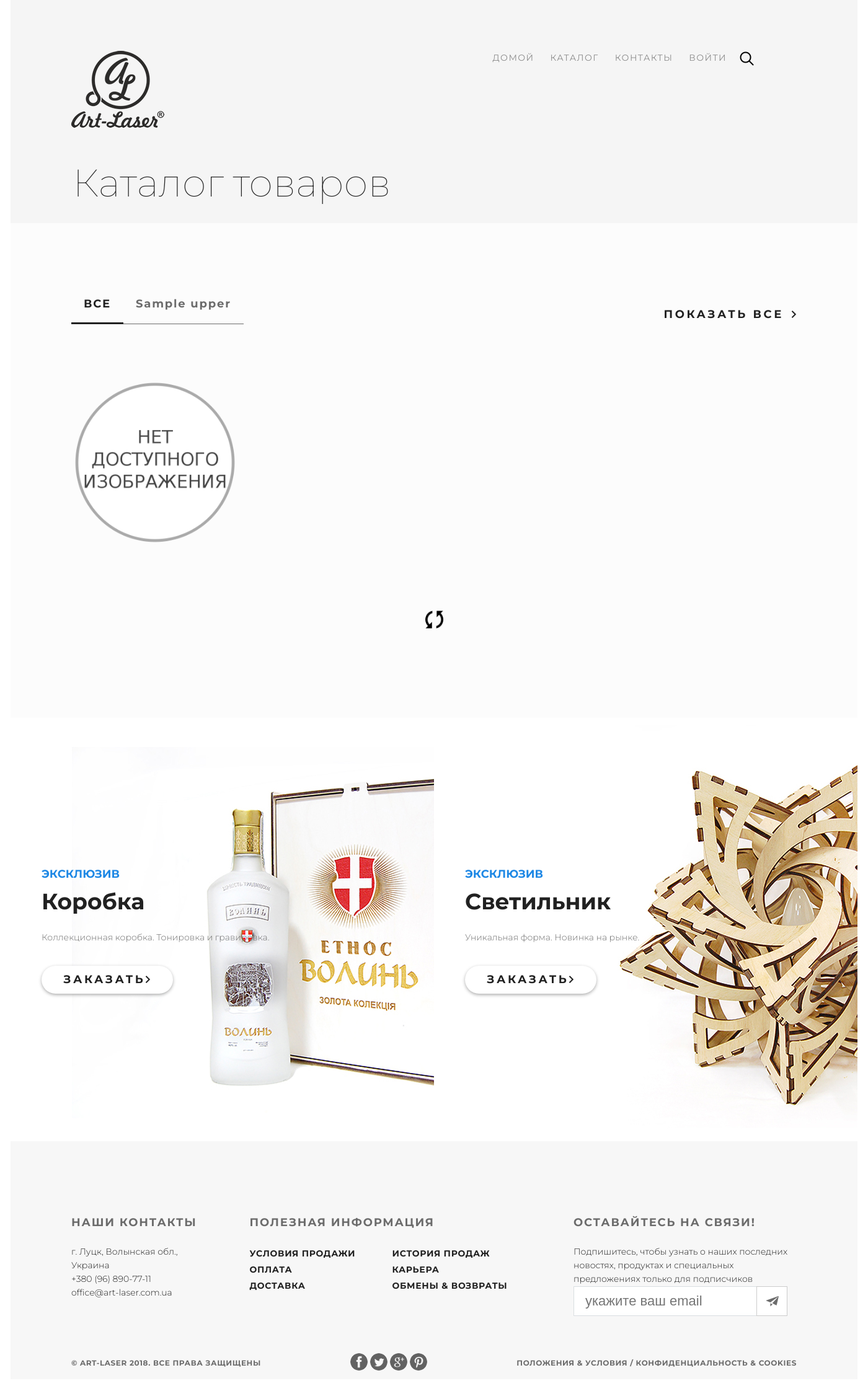
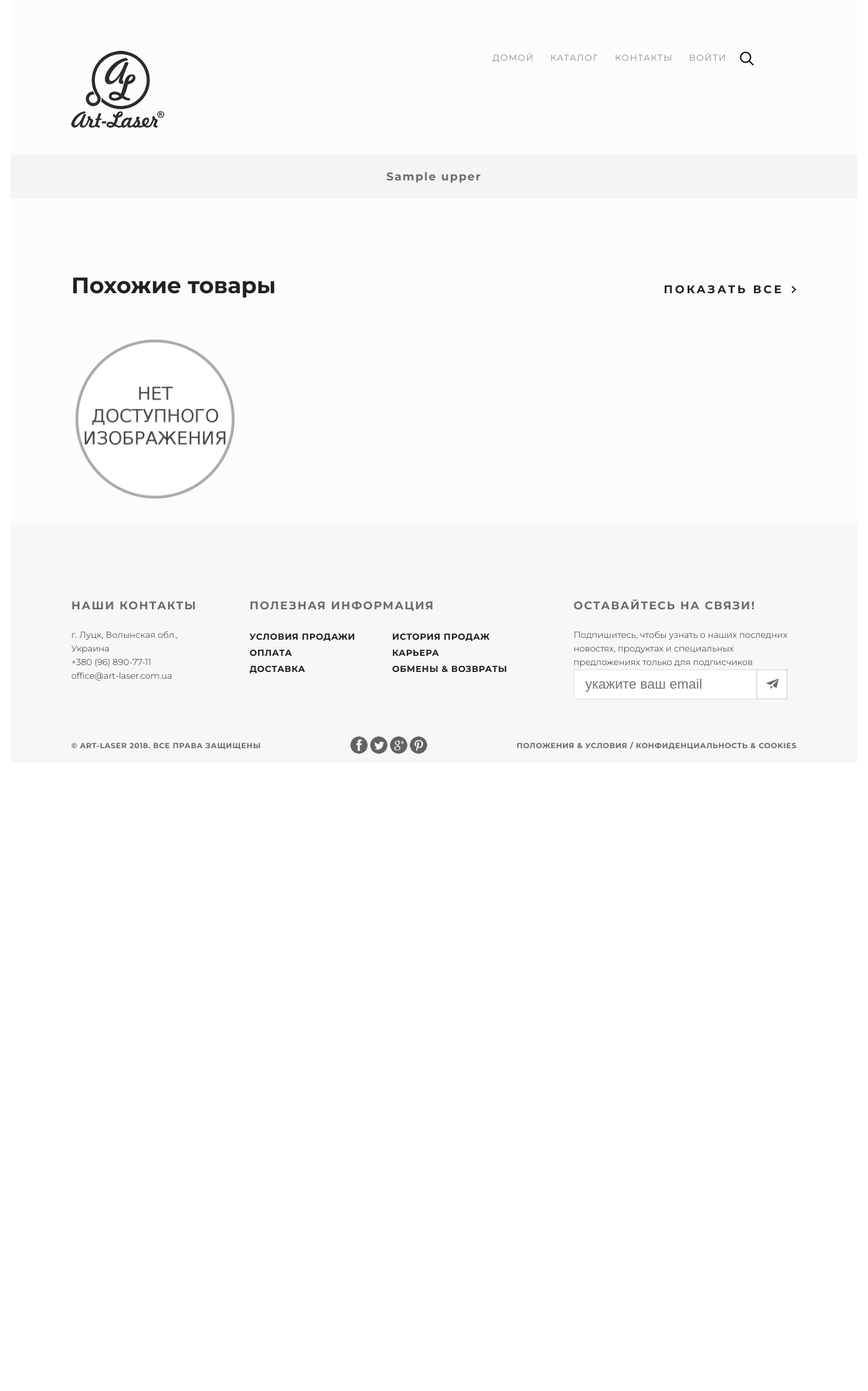
Before and after one commit to kostelov/artlaser, a Django app: template mainapp/templates/mainapp/products.html in a window 1400 px wide. Shown: the whole page at 62% size. After the commit the page ends 1216 px from the top, so only its background shows below. Run offline with Django 3.2, Linux system fonts and the light colour scheme; the template is opened without the code that fills it: most values are stand-ins (such as "Sample title", 1, 10 or a date in 2020); parts of the project's set-up code (start-up, migrations or seed data) failed here and were passed over.

Commit message:
- переделана страница каталога товаров - доработан механизм динимической генерация меню категорий и подсветка активной категории

```diff
--- a/authapp/templates/authapp/login.html
+++ b/authapp/templates/authapp/login.html
@@ -30,6 +30,7 @@
         </form>
         <!--<button class="btn btn-round form-control">-->
             <p class="text-center"><a href="{% url 'auth:register' %}" class="">Регистрация</a></p>
+            <p class="text-center"><a href="{% url 'main' %}" class="">< назад</a></p>
         <!--</button>-->
     </div>
 {% endblock %}
--- a/mainapp/templates/mainapp/includes/inc__main_menu.html
+++ b/mainapp/templates/mainapp/includes/inc__main_menu.html
@@ -13,7 +13,7 @@
         </li>
         <li>
             <a href="{% url 'products:index' %}"
-               class="{% if request.resolver_match.url_name == 'index' %} click {% endif %}">
+               class="{% if request.resolver_match.namespaces.0 == 'products' %} click {% endif %}">
                КАТАЛОГ
             </a>
         </li>
--- a/mainapp/templates/mainapp/includes/inc__menu_content.html
+++ b/mainapp/templates/mainapp/includes/inc__menu_content.html
@@ -1,11 +1,10 @@
-<ul class="menu_content text_style_1">
-    <li><a class="click" href="#">ВСЕ</a></li>
+<ul class="menu_products">
     {% for category in categories %}
-        <li><a href="#">{{ category.name.upper }}</a></li>
+        <li>
+            <a href="{% url 'products:category' category.pk %}"
+            class="{% if request.resolver_match.args.0|add:0 == category.pk %} active {% endif %}">
+                {{ category.name.upper }}
+            </a>
+        </li>
     {% endfor %}
-    <!-- <li><a href="#">ИГРУШКИ</a></li>
-    <li><a href="">СУВЕНИРЫ</a></li>
-     <li><a href="">УКРАШЕНИЯ</a></li>
-    <li><a href="">МЕТРИКИ</a></li>
-    <li><a href="">СВЕТИЛЬНИКИ</a></li>-->
 </ul>
--- a/mainapp/templates/mainapp/products.html
+++ b/mainapp/templates/mainapp/products.html
@@ -8,57 +8,23 @@
 {% block container %}
 <!-- ====== CONTAINER ====== -->
 <div class="container clearfix">
-        <div class="hero-back">
+    <!--<div class="hero-back">-->
         {% include 'mainapp/includes/inc__main_menu.html' %}
-            <div class="h2">Каталог товаров</div>
-        </div>
+        <!--<div class="h2">Каталог товаров</div>-->
+    <!--</div>-->
+
     <!-- ====== CONTENT ====== -->
     <div class="content">
+        {% include 'mainapp/includes/inc__menu_content.html' %}
         <div class="product_header">
-                {% include 'mainapp/includes/inc__menu_content.html' %}
+            <h2>Похожие товары</h2>
             <a class="explore" href="#">показать все<img src="{% static '/img/arrow.png' %}" alt=""></a>
         </div>
         <div class="pic prod">
             {% for product in products %}
             <a href="#"><img src="/media/{{product.image|default:'products_image/no_image.png'}}" alt=""></a>
-<!--                    <a href="#"><img src="{% static '/img/product_owl.jpg' %}" alt=""></a>
-                    <a href="product_detail.html"><img src="{% static '/img/product_heli.jpg' %}" alt=""></a>
-                    <a href="#"><img src="{% static '/img/product_light.jpg' %}" alt=""></a>
-
-                    <a href="#"><img src="{% static '/img/product_truck.jpg' %}" alt=""></a>
-                    <a href="#"><img src="{% static '/img/product_house.jpg' %}" alt=""></a>
-                    <a href="#"><img src="{% static '/img/product_plane.jpg' %}" alt=""></a>
-
-                    <a href="#"><img src="{% static '/img/product_cone.jpg' %}" alt=""></a>
-                    <a href="#"><img src="{% static '/img/product_clock.jpg' %}" alt=""></a>
-                    <a href="#"><img src="{% static '/img/product_holiday.jpg' %}" alt=""></a>
-
-                    <a href="#"><img src="{% static '/img/product-41.jpg" alt=""></a>
-                    <a href="#"><img src="{% static '/img/product-5.jpg" alt=""></a>
-                    <a href="#"><img src="{% static '/img/product-6.jpg" alt=""></a> -->
             {% endfor %}
-                </div>
-                <p class="refresh_arrow">
-                    <a href=""><img src="{% static '/img/refresh-arrows.png' %}" alt=""></a>
-                </p>
-            <div class="exclusive">
-                <div class="exclusive_left">
-                    <div class="block_text_exclusive">
-                        <h3>эксклюзив</h3>
-                        <h2>Коробка</h2>
-                        <p>Коллекционная коробка. Тонировка и гравировка.</p>
-                        <a class="button_order" href="#">Заказать<img src="{% static '/img/arrow.png' %}" alt=""></a>
-                    </div>
-                </div>
-                <div class="exclusive_right">
-                    <div class="block_text_exclusive">
-                        <h3>эксклюзив</h3>
-                        <h2>Светильник</h2>
-                        <p>Уникальная форма. Новинка на рынке.</p>
-                        <a class="button_order" href="#">Заказать<img src="{% static '/img/arrow.png' %}" alt=""></a>
-                    </div>
-                </div>
         </div>
     </div>    <!-- ====== CONTENT END ====== -->
 </div>     <!-- ====== CONTAINER END ====== -->
-{% endblock%}
+{% endblock %}
--- a/mainapp/urls.py
+++ b/mainapp/urls.py
@@ -6,4 +6,5 @@ app_name = 'mainapp'
 
 urlpatterns = [
     re_path(r'^$', mainapp.products, name='index'),
+    re_path(r'^category/(\d+)/$', mainapp.products, name='category'),
 ]
--- a/static/css/style.css
+++ b/static/css/style.css
@@ -611,16 +611,17 @@ nav a:hover {
 }
 
 .menu_products {
-    margin-top: 150px;
+    margin-top: 250px;
     height: 70px;
-    padding: 0 360px;
+    /*padding: 0 360px;*/
     display: flex;
-    justify-content: space-between;
+    justify-content: space-evenly;
     align-items: center;
     background-color: #f4f4f4;
 }
 
 .menu_products a {
+    /*padding: 20px;*/
     font-size: 18px;
     font-weight: bold;
     letter-spacing: 1.8px;
```
Also changed, not shown: mainapp/views.py (+10 -3 lines), db.sqlite3, media/users_avatars/logo-200.png (added). Lines whose indentation alone changed are shown as unchanged.
